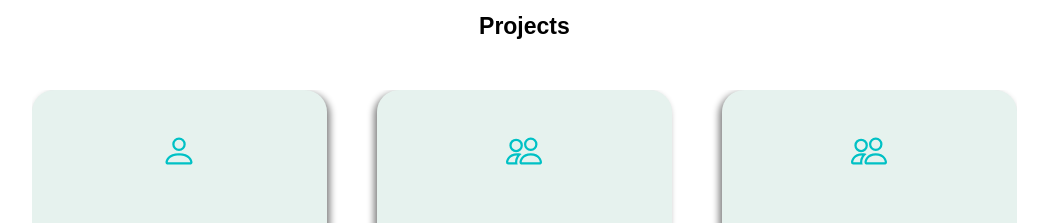
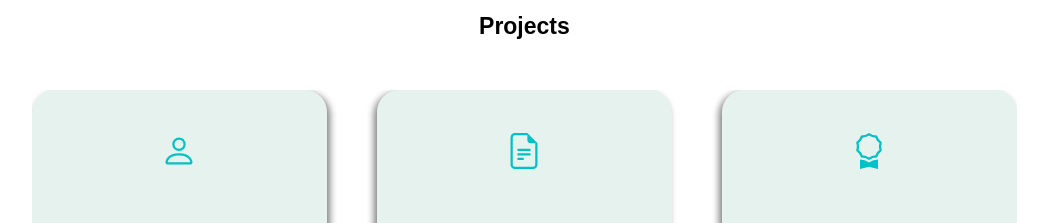
Before and after one commit to VaibhavMishra23/portfolio, a React (Create React App) app: page / in a window 1280 px wide. Shown: the part 1140-1363 px from the top of the page, without its empty margins (116-1164 px from the left). Built offline with nearby package versions, Linux system fonts and the light colour scheme.

Commit message:
Portfolio

```diff
--- a/src/components/Projects.js
+++ b/src/components/Projects.js
@@ -1,6 +1,7 @@
 import React, { useState } from 'react'
 import { BsPerson } from "react-icons/bs";
-import { BsPeople } from "react-icons/bs";
+import { BsFileEarmarkText } from "react-icons/bs";
+import { BsAward } from "react-icons/bs";
 import Certificate from './Certificate'
 import './Projects.css'
 import ScrollTrigger from 'gsap/ScrollTrigger';
@@ -93,14 +94,17 @@ function Projects(props){
                     </div>
                 </div>
                 <div id='group-projects' onClick={handleCV}>
-                    <div id='logo-group'><BsPeople /></div>
+                    <div id='logo-group'><BsFileEarmarkText />
+                    </div>
                     <div id='group-content'>
                         <h4 id='group-heading'>For More Details</h4>
                         <p id='group-inside-content'>View CV</p>
                     </div>
                 </div>
                 <div id='certification' onClick={handleCertification}>
-                    <div id='logo-certification'><BsPeople /></div>
+                    <div id='logo-certification'><BsAward />
+
+                    </div>
                     <div id='certification-content'>
                         <h4 id='certification-heading'>Certifications</h4>
                         <p id='certification-inside-content'>5+ Certifications</p>
```
